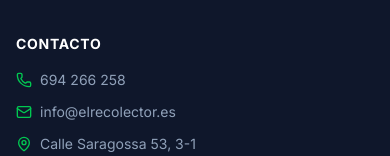
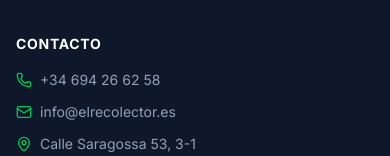
Before and after one commit to creativedesignseo/trayec-web, a React (Vite) app: page /politica-cookies in a window 390 px wide. Shown: the part 2843-2999 px from the top of the page. Built offline with nearby package versions, Linux system fonts and the light colour scheme.

Commit message:
fix(contact): format public phone number

```diff
--- a/src/components/Footer.tsx
+++ b/src/components/Footer.tsx
@@ -85,7 +85,7 @@ export default function Footer() {
             <ul className="mt-4 space-y-3">
               <li className="flex items-start gap-2 text-sm text-slate-400">
                 <Phone className="mt-0.5 h-4 w-4 flex-shrink-0 text-green-500" />
-                <a href="tel:694266258" className="hover:text-green-400">694 266 258</a>
+                <a href="tel:+34694266258" className="hover:text-green-400">+34 694 26 62 58</a>
               </li>
               <li className="flex items-start gap-2 text-sm text-slate-400">
                 <Mail className="mt-0.5 h-4 w-4 flex-shrink-0 text-green-500" />
@@ -111,7 +111,7 @@ export default function Footer() {
             <a href="https://wa.me/34694266258" target="_blank" rel="noreferrer" className="rounded-full bg-[#25D366] px-4 py-2 text-xs font-semibold text-white hover:opacity-90 transition">
               WhatsApp
             </a>
-            <a href="tel:694266258" className="rounded-full bg-green-600 px-4 py-2 text-xs font-semibold text-white hover:bg-green-500 transition">
+            <a href="tel:+34694266258" className="rounded-full bg-green-600 px-4 py-2 text-xs font-semibold text-white hover:bg-green-500 transition">
               Llamar
             </a>
           </div>
```
